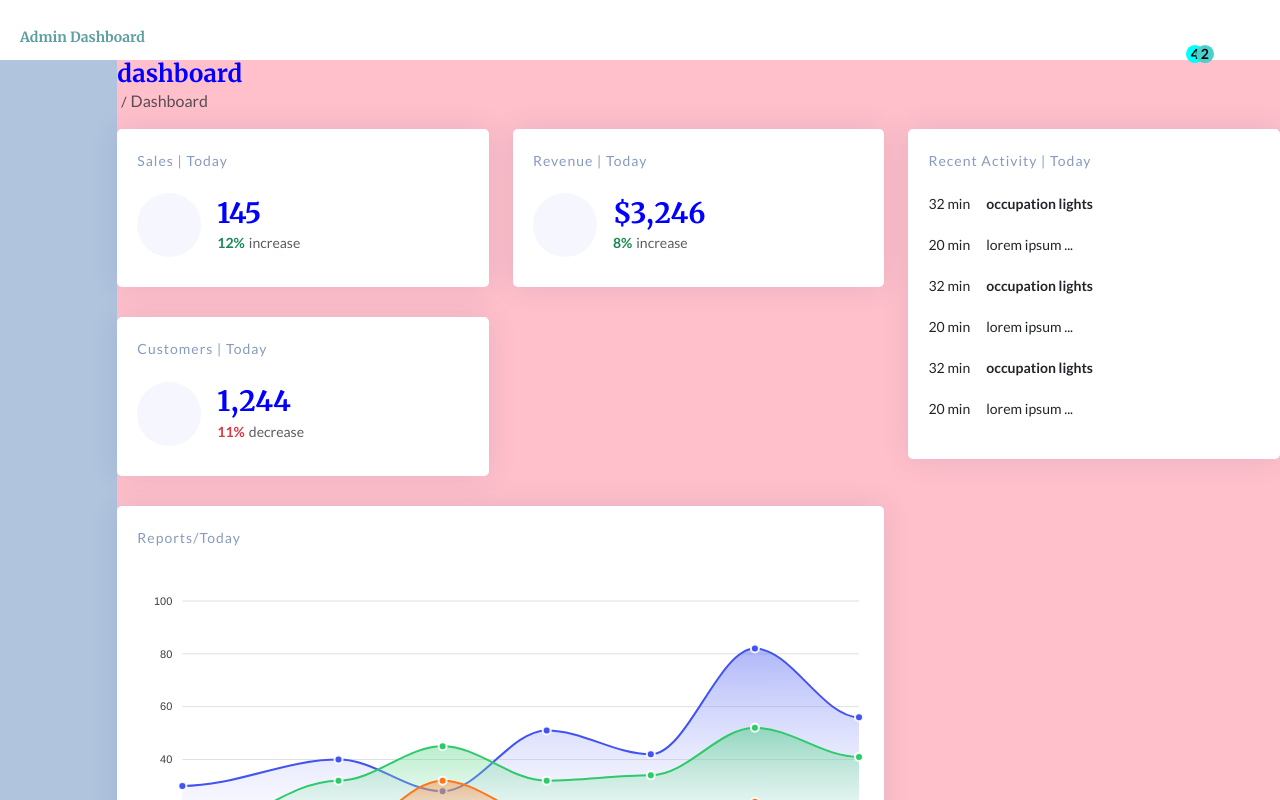
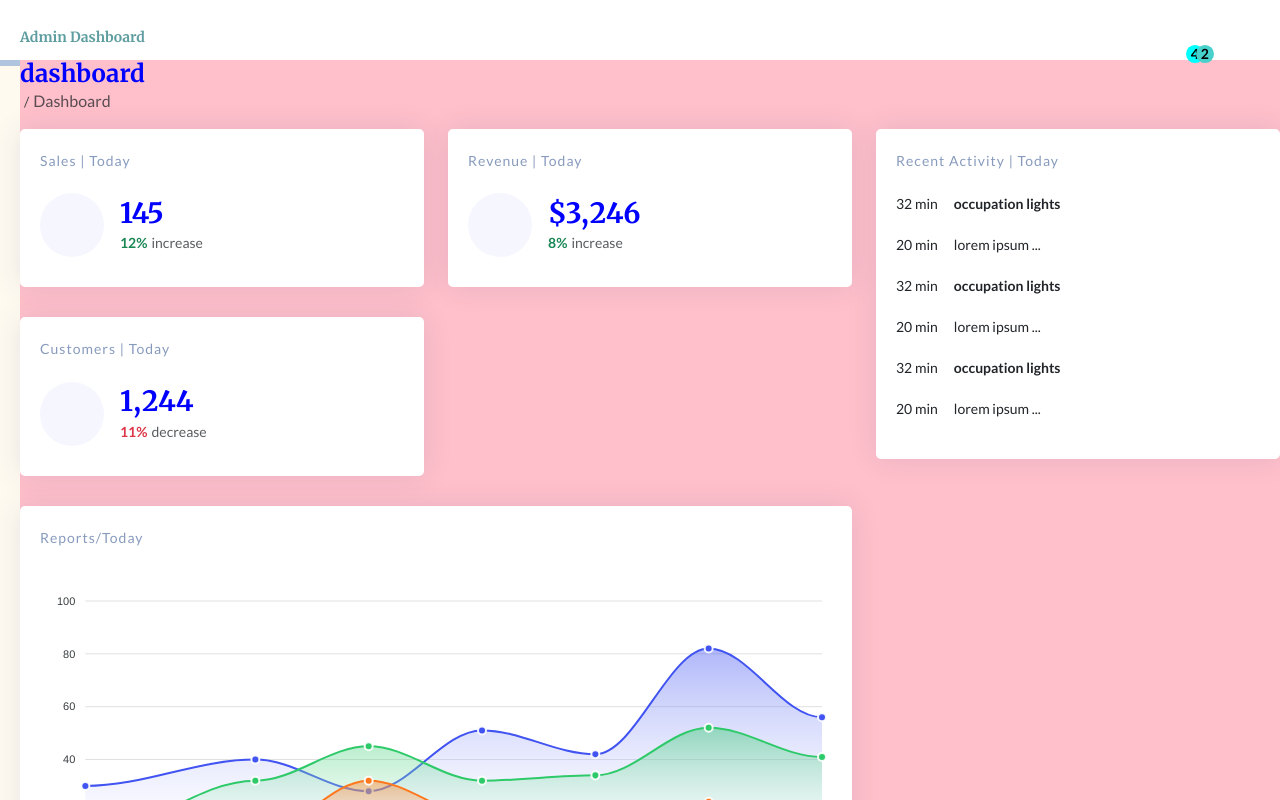
Before and after one commit to banuaggun/react-admin-dashboard, a React (Vite) app: page / in a window 1280 px wide. Shown: the top 800 px of the page. Built offline with nearby package versions, Linux system fonts and the light colour scheme; some icons are missing.

Commit message:
sidebar functionality study - 2

```diff
--- a/src/components/sidebar/Sidebar.jsx
+++ b/src/components/sidebar/Sidebar.jsx
@@ -1,5 +1,8 @@
 import React, { useState, useEffect, useRef } from 'react';
 import './sidebar2.css';
+import './close.css';
+import './open.css';
+import './tooltip.css';
 import data from '../../data/data.json'
 
 const Sidebar = () => {
@@ -31,8 +34,14 @@ const Sidebar = () => {
         <ul>
           {data.sidebar.map(item => (
             <li key={item.id}>
-              <i className={item.icon}></i>
+            <a href={item.id}>
+                <i className={item.icon}></i>
+                <div className="tooltip">
+                <span className="tooltiptext">{item.text}</span>
+                </div>
+
               <span>{item.text}</span>
+              </a>
             </li>
           ))}
 
--- /dev/null
+++ b/src/components/sidebar/close.css
@@ -0,0 +1,32 @@
+.sidebar.closed{
+  transform:translateX(0%);
+  transition:transform 0.3s ease;
+  width:auto;
+  height:100vh;
+}
+
+.sidebar.closed > ul{
+  padding:0;
+}
+
+.sidebar.closed > ul li{
+  display: flex;
+  align-items:center;
+  justify-content: center;
+  padding:10px;
+  margin-bottom:16px;
+}
+
+/*
+.sidebar.closed > ul li:hover{
+  background-color: lightsteelblue;
+}
+*/
+
+.sidebar.closed > ul li{
+  color:#000;
+}
+
+.sidebar.closed > ul li span{
+  display:none;
+}
--- /dev/null
+++ b/src/components/sidebar/open.css
@@ -0,0 +1,16 @@
+.sidebar.open{
+  transform: translateX(0%);
+  transition: transform 0.3s ease;
+  width:auto;
+  height:100vh;
+}
+
+.sidebar.open > ul{
+  padding:0
+}
+
+.sidebar.open > ul li{
+  padding:10px 20px;
+  border:1px solid green;
+  margin-bottom: 10px;
+}
```
